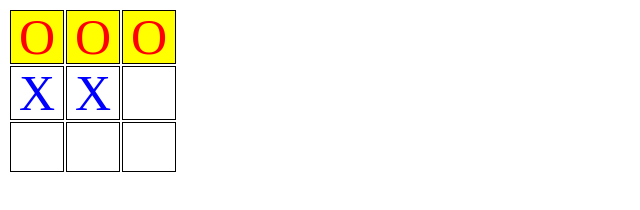
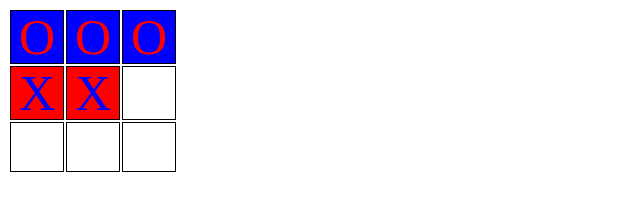
Before and after one commit to george-sasc/george-tic-tac-toe, a website: page index.html in a window 1280 px wide. Shown: the whole page, without its empty margins (0-640 px from the left). Drawn offline with Linux system fonts and the light colour scheme.

Commit message:
2 files modified

```diff
--- a/index.html
+++ b/index.html
@@ -14,7 +14,10 @@
     color: blue;
   }
   .won {
-    background-color: yellow;
+    background-color: blue;
+  }
+  .lost {
+    background-color: red;
 </style>
 <table>
 	<tr>
@@ -29,10 +32,10 @@
 		</td>
 	</tr>
 	<tr>
-		<td class="X">
+		<td class="X lost">
       X
 		</td>
-		<td class="X">
+		<td class="X lost">
       X
 		</td>
 		<td>
--- a/index.ts
+++ b/index.ts
@@ -1 +1 @@
-// alert("Hello World!");
+ alert("Hello World!");
```
